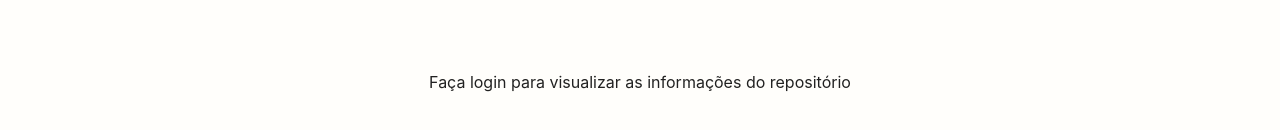
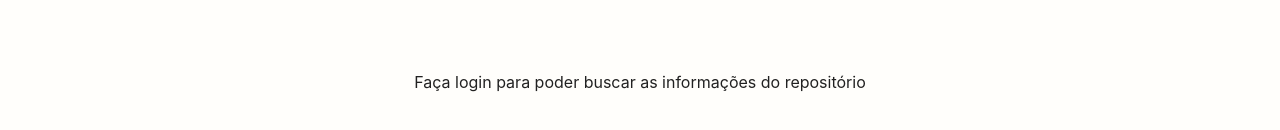
Before and after one commit to yuriseiti/git-stars, a React (Vite) app: page / in a window 1280 px wide. Shown: the part 358-488 px from the top of the page. Built offline with nearby package versions, Linux system fonts and the light colour scheme.

Commit message:
add loading states

```diff
--- a/src/components/Content/components/SearchBar/index.tsx
+++ b/src/components/Content/components/SearchBar/index.tsx
@@ -33,11 +33,16 @@ class CustomFactory extends BaseFragmentFactory {
 }
 
 const SearchBar: React.FC = () => {
-  const { setRepoInfo, setStargazersInfo } = useRepoContext();
+  const { setRepoInfo, setStargazersInfo, isLoading, setIsLoading, setStep } =
+    useRepoContext();
 
   const [inputValue, setInputValue] = useState("");
 
   const handleSearch = async () => {
+    setStep(1);
+    setRepoInfo(null);
+    setStargazersInfo(null);
+    setIsLoading("repo");
     const [owner, repo] = inputValue.split(" ");
 
     const accessToken = localStorage.getItem("accessToken");
@@ -49,6 +54,7 @@ const SearchBar: React.FC = () => {
     const repoInfo = await service.repository(owner, repo);
 
     setRepoInfo(repoInfo);
+    setIsLoading("stargazers");
 
     let stargazersInfo = [];
 
@@ -56,6 +62,7 @@ const SearchBar: React.FC = () => {
       repository: repoInfo!.id,
       factory: new CustomFactory(),
     })) {
+      setStep((prev) => prev + 1);
       for (const stargazer of res.data) {
         stargazersInfo.push({
           starred_at: stargazer.starred_at,
@@ -68,6 +75,7 @@ const SearchBar: React.FC = () => {
 
       if (!res.metadata.has_more) {
         setStargazersInfo(stargazersInfo);
+        setIsLoading(false);
         break;
       }
     }
--- a/src/components/Content/index.tsx
+++ b/src/components/Content/index.tsx
@@ -13,19 +13,21 @@ import { format } from "date-fns";
 
 import LineChart from "./components/LineChart";
 import { useRepoContext } from "../../contexts/repoContext";
+import { CircularProgress } from "@material-ui/core";
 
 const Content: React.FC = () => {
-  const { accessToken, repoInfo, stargazersInfo } = useRepoContext();
-  console.log("🚀 ~ stargazersInfo:", stargazersInfo);
+  const { accessToken, repoInfo, stargazersInfo, isLoading, step, setStep } =
+    useRepoContext();
 
   const [mode, setMode] = useState<"sum" | "variation">("sum");
 
-  const sortedUsers = stargazersInfo ? stargazersInfo.sort((a, b) => {
+  const sortedUsers = stargazersInfo
+    ? stargazersInfo.sort((a, b) => {
         return (
-      new Date(a.starred_at).getTime() -
-      new Date(b.starred_at).getTime()
+          new Date(a.starred_at).getTime() - new Date(b.starred_at).getTime()
         );
-  }) : [];
+      })
+    : [];
 
   const firstStargazers = sortedUsers.slice(0, 5).map((user) => ({
     avatar: user.avatar_url,
@@ -75,6 +77,7 @@ const Content: React.FC = () => {
     <Container>
       {accessToken ? (
         <>
+          {!isLoading && (
             <div
               style={{
                 display: "flex",
@@ -86,10 +89,29 @@ const Content: React.FC = () => {
             >
               <SearchBar />
             </div>
+          )}
+
+          {isLoading && (
+            <>
+              <CircularProgress />
+              <p style={{ textAlign: "center" }}>
+                {isLoading === "repo"
+                  ? "Buscando informações do repositório..."
+                  : `Buscando informações dos stargazers... (${step}/${Math.ceil(
+                      repoInfo.stargazers_count / 100
+                    )})`}
+              </p>
+            </>
+          )}
+
           {repoInfo && stargazersInfo && (
             <>
               <div
-                style={{ display: "flex", justifyContent: "center", gap: "16px" }}
+                style={{
+                  display: "flex",
+                  justifyContent: "center",
+                  gap: "16px",
+                }}
               >
                 <InfoCard
                   icon={<StarBorderRoundedIcon />}
@@ -109,15 +131,26 @@ const Content: React.FC = () => {
                 <OwnerCard user={repoOwner} />
               </div>
               <div
-                style={{ display: "flex", justifyContent: "center", gap: "16px" }}
+                style={{
+                  display: "flex",
+                  justifyContent: "center",
+                  gap: "16px",
+                }}
               >
                 <button onClick={changeMode}>Mudar modo</button>
                 <LineChart data={stargazersInfo} mode={mode} />
               </div>
               <div
-                style={{ display: "flex", justifyContent: "center", gap: "16px" }}
+                style={{
+                  display: "flex",
+                  justifyContent: "center",
+                  gap: "16px",
+                }}
               >
-                <RankingCard title="Primeiras estrelas" users={firstStargazers} />
+                <RankingCard
+                  title="Primeiras estrelas"
+                  users={firstStargazers}
+                />
                 <RankingCard title="Últimas estrelas" users={lastStargazers} />
                 <RankingCard title="Mais seguidores" users={mostFollowers} />
               </div>
@@ -126,7 +159,7 @@ const Content: React.FC = () => {
         </>
       ) : (
         <p style={{ textAlign: "center" }}>
-          Faça login para visualizar as informações do repositório
+          Faça login para poder buscar as informações do repositório
         </p>
       )}
     </Container>
--- a/src/components/Header/index.tsx
+++ b/src/components/Header/index.tsx
@@ -1,7 +1,6 @@
 import React, { useEffect } from "react";
 import { HeaderContainer } from "./styles";
 import GitStars from "../../assets/git-stars-high-resolution-logo-transparent.svg";
-import { GithubService, GithubClient } from "@gittrends-app/core";
 import { useRepoContext } from "../../contexts/repoContext";
 
 const clientId = "Ov23liOrxnWhz5RHF0ML";
@@ -70,7 +69,7 @@ const Header: React.FC = () => {
       // });
 
       const userData = await getUserData(accessToken);
-      console.log("🚀 ~ fetchAccessToken ~ userData:", userData)
+      console.log("🚀 ~ fetchAccessToken ~ userData:", userData);
     }
   };
 
--- a/src/contexts/repoContext.tsx
+++ b/src/contexts/repoContext.tsx
@@ -4,9 +4,13 @@ interface RepoContextType {
   repoInfo: any | null;
   stargazersInfo: any | null;
   accessToken: string | null;
+  isLoading: boolean | string;
+  step: number;
   setRepoInfo: (info: any | null) => void;
   setStargazersInfo: (info: any | null) => void;
   setAccessToken: (token: string | null) => void;
+  setIsLoading: (loading: boolean | string) => void;
+  setStep: (step: number) => void;
 }
 
 const RepoContext = createContext<RepoContextType | undefined>(undefined);
@@ -27,9 +31,11 @@ export const RepoProvider: React.FC<RepoProviderProps> = ({ children }) => {
   const [repoInfo, setRepoInfo] = useState<string | null>(null);
   const [stargazersInfo, setStargazersInfo] = useState<Array<any> | null>(null);
   const [accessToken, setAccessToken] = useState<string | null>(localStorage.getItem('accessToken'));
+  const [isLoading, setIsLoading] = useState<boolean | string>(false);
+  const [step, setStep] = useState<number>(0);
 
   return (
-    <RepoContext.Provider value={{ repoInfo, stargazersInfo, accessToken, setRepoInfo, setStargazersInfo, setAccessToken }}>
+    <RepoContext.Provider value={{ repoInfo, stargazersInfo, accessToken, isLoading, step, setRepoInfo, setStargazersInfo, setAccessToken, setIsLoading, setStep }}>
       {children}
     </RepoContext.Provider>
   );
```
Lines whose indentation alone changed are shown as unchanged.
